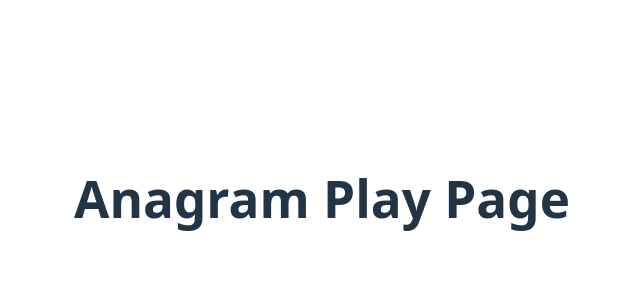
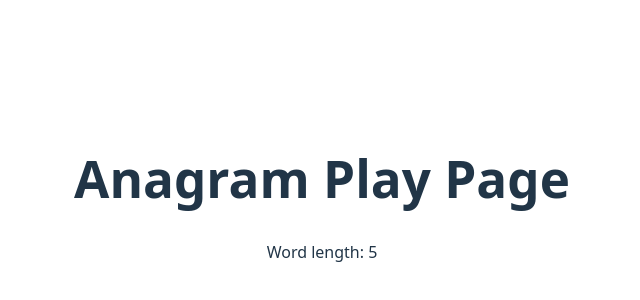
Before and after one commit to Sleppy23/FAU-Project-Play2Learn, a Vue app in the folder FAU-Project-Play2Learn/: page /anagram/play in a window 1280 px wide. Shown: the part 202-502 px from the top of the page, without its empty margins (318-958 px from the left). Built offline with nearby package versions, Linux system fonts and the light colour scheme.

Commit message:
Add Query parsing to AnagramPlay and display selected word length

```diff
--- a/FAU-Project-Play2Learn/src/views/AnagramPlay.vue
+++ b/FAU-Project-Play2Learn/src/views/AnagramPlay.vue
@@ -1,11 +1,30 @@
 <template>
   <div>
     <h1>Anagram Play Page</h1>
+    <p>Word length: {{ wordLength }}</p>
   </div>
 </template>
 
 <script>
 export default {
-  name: 'AnagramStart',
+  name: 'AnagramPlay',
+
+  data() {
+    return {
+        wordLength: null,
+    };
+  },
+
+  created() {
+    const lengthFromQuery = this.$route.query.length;
+
+    const parsed = Number(lengthFromQuery);
+
+    if (!Number.isNaN(parsed)) {
+        this.wordLength = parsed;
+    } else {
+        this.wordLength = 5; // default value
+    }
+  }
 };
 </script>
--- a/FAU-Project-Play2Learn/src/views/AnagramStart.vue
+++ b/FAU-Project-Play2Learn/src/views/AnagramStart.vue
@@ -29,7 +29,15 @@ export default {
         },
     },
     methods: {
-        startGame() {},
+        startGame() {
+             if (!this.isValidLength) return;
+            this.$router.push({
+                name: 'AnagramPlay',
+                query: {
+                    length:this.wordLength
+                }
+            });
+        }
     },
 };
 </script>
```
